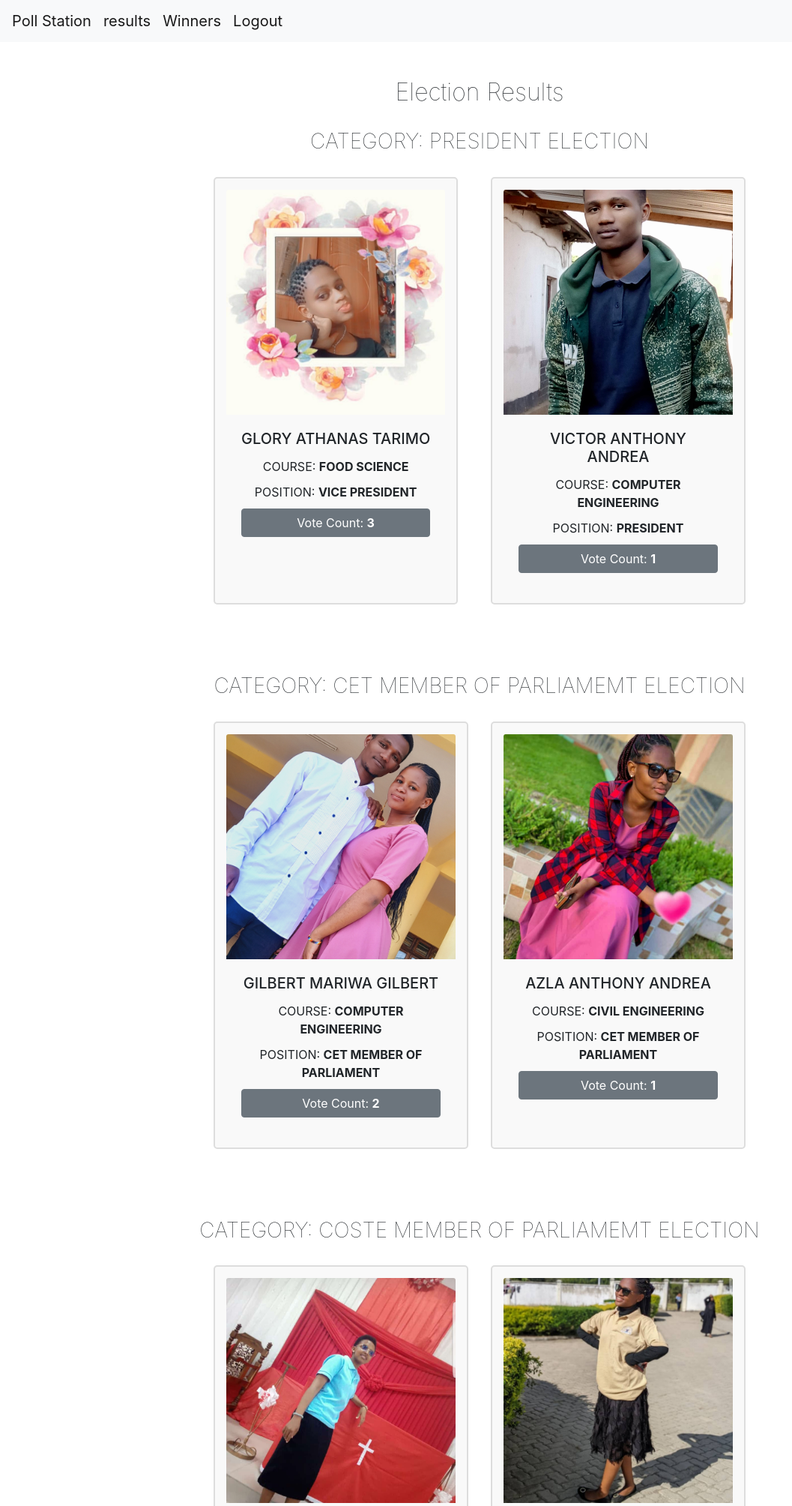
After one commit to TDP-Tech/Voting-System-using-OTP-Authentication, a Django app: page /election-results/ in a window 1280 px wide. The commit adds this page. Shown: the top 2008 px of the page at 75% size, without its empty margins (0-1057 px from the left). Run offline with Django 5.2, Linux system fonts and the light colour scheme; a user stored in the database is signed in; data comes from the database, SQL or seed files in the repository; both versions use the stored data as it was after the commit; some libraries are stand-ins or nearby versions.

Commit message:
winners, results, confetti, voting duration

```diff
--- a/election/models.py
+++ b/election/models.py
@@ -65,6 +65,8 @@ class Student(AbstractBaseUser, PermissionsMixin):
 
 class Category(models.Model):
     category_name = models.CharField(max_length=100, unique=True)
+    voting_start_time = models.DateTimeField(null=True, blank=True)
+    voting_end_time = models.DateTimeField(null=True, blank=True)
 
     def __str__(self):
         return self.category_name
--- /dev/null
+++ b/election/templates/electionresults.html
@@ -0,0 +1,62 @@
+{% extends "base.html" %}
+{% block title %}Election Results{% endblock %}
+{% block content %}
+<style>
+    .card {
+        display: flex;
+        flex-direction: column;
+    }
+    .card-body {
+        display: flex;
+        flex-direction: column;
+        justify-content: space-between;
+    }
+    .card-img-top {
+        object-fit: cover;
+        height: 300px; /* Adjust the height as necessary */
+    }
+    .h1tag {
+        font-weight: lighter;
+        margin-bottom: 30px;
+    }
+    .result-card {
+        border: 2px solid #ddd;
+        border-radius: 5px;
+        padding: 15px;
+        margin-bottom: 20px;
+        background-color: #f9f9f9;
+    }
+    .result-card h4 {
+        margin: 0;
+        font-weight: bold;
+    }
+    .result-card p {
+        margin: 5px 0;
+    }
+</style>
+
+<div class="container mt-5">
+    <h2 class="text-center h1tag">Election Results</h2>
+
+    {% for category in categories %}
+        <div class="text-center mb-5">
+            <h3 class="h1tag">CATEGORY: {{ category.category_name }} ELECTION</h3>
+            <div class="row justify-content-center">
+                {% for candidate in category.candidates_with_votes %}
+                    <div class="col-md-4 mb-4 d-flex align-items-stretch">
+                        <div class="result-card">
+                            <img src="{{ candidate.image.url }}" class="card-img-top" alt="Candidate Image">
+                            <div class="card-body text-center">
+                                <h5>{{ candidate.first_name|upper }} {{ candidate.middle_name|upper }} {{ candidate.last_name|upper }}</h5>
+                                <p>COURSE: <b>{{ candidate.course|upper }}</b></p>
+                                <p>POSITION: <b>{{ candidate.position|upper }}</b></p>
+                                <p class="btn btn-secondary">Vote Count: <b>{{ candidate.vote_count }}</b></p>
+                            </div>
+                        </div>
+                    </div>
+                {% endfor %}
+            </div>
+        </div>
+    {% endfor %}
+</div>
+{% endblock %}
--- a/election/urls.py
+++ b/election/urls.py
@@ -1,5 +1,5 @@
 from django.urls import path
-from .views import login_view, vote_view, already_voted,thank_you_view, register_view, otp_verification_view, logout_view
+from .views import login_view, vote_view, already_voted,thank_you_view, register_view, otp_verification_view, logout_view, winners_view, election_results_view
 from django.conf import settings
 from django.conf.urls.static import static
 
@@ -9,8 +9,11 @@ urlpatterns = [
     path('vote/', vote_view, name='vote'),
     path('thank_you/', thank_you_view, name='thank_you'),
     path('already_voted/',already_voted, name='already_voted'),
-     path('otp/', otp_verification_view, name='otp_verification'),
-     path('logout/', logout_view, name='logout'),
+    path('otp/', otp_verification_view, name='otp_verification'),
+    path('logout/', logout_view, name='logout'),
+
+    path('election-results/', election_results_view, name='election_results'),
+    path('winners/', winners_view, name='winners'),
 
 ]
 if settings.DEBUG:
--- a/election/utils.py
+++ /dev/null
@@ -1,5 +0,0 @@
-from .models import Student  # Adjust the import path as per your project structure
-
-def get_user_public_key(student_id):
-    student = Student.objects.get(student_id=student_id)
-    return student.public_key  # Replace with the actual field name where you store the public key
--- a/election/views.py
+++ b/election/views.py
@@ -2,16 +2,18 @@
 from django.shortcuts import render, redirect
 from django.contrib.auth import authenticate, login, logout
 from django.contrib.auth.decorators import login_required
-from .forms import LoginForm, VoteForm, RegistrationForm
-from election.models import Vote, Candidate, Category
 from django.contrib import messages
 from django.http import JsonResponse
-import json, base64
 from django.core.mail import send_mail
 from django.views.decorators.csrf import csrf_exempt
 from cryptography.hazmat.primitives.asymmetric import ec
 from cryptography.hazmat.primitives import hashes
-from .utils import get_user_public_key
+from django.http import HttpResponseBadRequest, JsonResponse
+from django.db.models import Count, Max, Q
+# from .utils import get_user_public_key
+from election.models import Vote, Candidate, Category
+from .forms import LoginForm, VoteForm, RegistrationForm
+import json, base64
 
 def register_view(request):
     if request.method == 'POST':
@@ -33,10 +35,11 @@ def login_view(request):
             user = authenticate(request, student_id=student_id, password=password)
             if user is not None:
                 login(request, user)
-                otp = user.generate_otp()  # Assuming you have a method to generate OTP for the user
+                otp = user.generate_otp()
+                user_name = user.student_id
                 send_mail(
-                    'Your OTP Code',
-                    f'Your OTP code is {otp}',
+                    'OTP Code for Authenticating you in Poll Station',
+                    f'{user_name} your OTP code is {otp}, it will expire within 10 minutes',
                     'tanzaniadigitalprojectstech@gmail.com',
                     [user.email],
                     fail_silently=False,
@@ -57,8 +60,7 @@ def otp_verification_view(request):
     if request.method == 'POST':
         otp_entered = request.POST.get('otp_code')
         if request.user.is_authenticated and request.user.is_otp_valid(otp_entered):
-            # Assuming is_otp_valid is a method in your User model to validate OTP
-            return redirect('vote')  # Redirect to vote page upon successful OTP verification
+            return redirect('vote')
         else:
             messages.error(request, 'Invalid OTP or OTP has expired')
     return render(request, 'otp_verification.html')
@@ -66,67 +68,18 @@ def otp_verification_view(request):
 ############ END OF OTP VERIFICATION ###########
 
 ################ FINGERPRINT VERIFICATION ##############
-@csrf_exempt
-def fingerprint_auth_view(request):
-    if request.method == 'POST':
-        # Verify the fingerprint credential here
-        credential = json.loads(request.body)
-        # If verification is successful
-        if verify_credential(credential):
-            login(request, request.user)
-            return JsonResponse({'status': 'success'})
-        else:
-            return JsonResponse({'status': 'failure'}, status=400)
+############ END OF FINGERPRINT VERIFICATION ###########
 
-
-def verify_credential(credential):
-    # Decode and verify the credential with your server-side logic
-    client_data = base64.urlsafe_b64decode(credential['response']['clientDataJSON'])
-    authenticator_data = base64.urlsafe_b64decode(credential['response']['authenticatorData'])
-    signature = base64.urlsafe_b64decode(credential['response']['signature'])
-    public_key = get_user_public_key(credential['id'])
-
-    verifier = ec.ECDSA(hashes.SHA256())
-    try:
-        verifier.update(client_data + authenticator_data)
-        public_key.verify(signature, verifier.finalize())
-        return True
-    except Exception as e:
-        print(f"Verification failed: {str(e)}")
-        return False
-
-
-
-############ END OF FINGERPRINT VERIFICATION ###########
-# @login_required
-# def vote_view(request):
-#     if request.method == 'POST':
-#         form = VoteForm(request.POST)
-#         if form.is_valid():
-#             if not Vote.objects.filter(student=request.user).exists():
-#                 candidate = form.cleaned_data['candidate']
-#                 Vote.objects.create(student=request.user, candidate=candidate)
-#                 return redirect('thank_you')
-#             else:
-#                 return render(request, 'already_voted.html')
-#     else:
-#         form = VoteForm()
-#     return render(request, 'vote.html', {'form': form})
-
-from django.http import HttpResponseBadRequest
-
-from django.db.models import Count
-
-from django.db.models import Max
-
-from django.db.models import Count, Max
-from django.http import JsonResponse
-
-from django.db.models import Count, Max, Q
+# election/views.py
+from django.utils import timezone
+from pytz import timezone as pytz_timezone
 
 @login_required
 def vote_view(request):
+    tanzania_tz = pytz_timezone('Africa/Dar_es_Salaam')
     categories_with_candidates = Category.objects.filter(candidate__isnull=False).distinct()
+
+    current_time = timezone.now().astimezone(tanzania_tz)
 
     if request.method == 'POST':
         selected_candidate_id = request.POST.get('candidate')
@@ -150,8 +103,17 @@ def vote_view(request):
         except Category.DoesNotExist:
             return HttpResponseBadRequest('Invalid category selection.')
 
-    categories_with_candidates = Category.objects.filter(candidate__isnull=False).distinct()
     for category in categories_with_candidates:
+        if category.voting_start_time and current_time < category.voting_start_time:
+            category.voting_status = 'Not Started'
+            category.remaining_time = category.voting_start_time - current_time
+        elif category.voting_end_time and current_time > category.voting_end_time:
+            category.voting_status = 'Ended'
+            category.remaining_time = 0
+        else:
+            category.voting_status = 'Ongoing'
+            category.remaining_time = category.voting_end_time - current_time if category.voting_end_time else 0
+
         candidates = category.candidate_set.annotate(vote_count=Count('vote')).order_by('-vote_count')
         category.candidates_with_votes = candidates
         category.user_has_voted = Vote.objects.filter(student=request.user, category=category).exists()
@@ -167,6 +129,51 @@ def vote_view(request):
             category.tied_candidates = []
 
     return render(request, 'vote.html', {'categories': categories_with_candidates})
+
+
+# @login_required
+# def vote_view(request):
+#     categories_with_candidates = Category.objects.filter(candidate__isnull=False).distinct()
+
+#     if request.method == 'POST':
+#         selected_candidate_id = request.POST.get('candidate')
+#         category_id = request.POST.get('category')
+
+#         if not selected_candidate_id:
+#             return render(request, 'vote.html', {'categories': categories_with_candidates, 'error_message': "You haven't selected any leader. Refresh the page and select a leader, then click the Submit Vote button."})
+
+#         if Vote.objects.filter(student=request.user, category_id=category_id).exists():
+#             return redirect('already_voted')
+
+#         try:
+#             candidate = Candidate.objects.get(id=selected_candidate_id)
+#             category = Category.objects.get(id=category_id)
+
+#             Vote.objects.create(student=request.user, candidate=candidate, category=category)
+#             return redirect('thank_you')
+
+#         except Candidate.DoesNotExist:
+#             return HttpResponseBadRequest('Invalid candidate selection.')
+#         except Category.DoesNotExist:
+#             return HttpResponseBadRequest('Invalid category selection.')
+
+#     categories_with_candidates = Category.objects.filter(candidate__isnull=False).distinct()
+#     for category in categories_with_candidates:
+#         candidates = category.candidate_set.annotate(vote_count=Count('vote')).order_by('-vote_count')
+#         category.candidates_with_votes = candidates
+#         category.user_has_voted = Vote.objects.filter(student=request.user, category=category).exists()
+
+#         max_votes = candidates.first().vote_count if candidates else 0
+#         leading_candidates = candidates.filter(vote_count=max_votes)
+
+#         if leading_candidates.count() > 1:
+#             category.leading_candidate_id = None
+#             category.tied_candidates = [candidate.id for candidate in leading_candidates]
+#         else:
+#             category.leading_candidate_id = leading_candidates.first().id if leading_candidates else None
+#             category.tied_candidates = []
+
+#     return render(request, 'vote.html', {'categories': categories_with_candidates})
 
 # API endpoint to fetch updated vote counts and leader information
 def get_vote_counts(request):
@@ -188,19 +195,41 @@ def get_vote_counts(request):
 
     return JsonResponse({'categories': data})
 
-
-
-
-
-
-
-
-
-
-
-
 def thank_you_view(request):
     return render(request, 'thank_you.html')
 
 def already_voted(request):
     return render(request, 'already_voted.html')
+
+@login_required
+def election_results_view(request):
+    tanzania_tz = pytz_timezone('Africa/Dar_es_Salaam')
+    categories_with_candidates = Category.objects.filter(candidate__isnull=False).distinct()
+    current_time = timezone.now().astimezone(tanzania_tz)
+
+    for category in categories_with_candidates:
+        candidates = category.candidate_set.annotate(vote_count=Count('vote')).order_by('-vote_count')
+        category.candidates_with_votes = candidates
+
+    return render(request, 'electionresults.html', {'categories': categories_with_candidates})
+
+@login_required
+def winners_view(request):
+    tanzania_tz = pytz_timezone('Africa/Dar_es_Salaam')
+    categories_with_candidates = Category.objects.filter(candidate__isnull=False).distinct()
+    current_time = timezone.now().astimezone(tanzania_tz)
+
+    all_winners = []
+
+    for category in categories_with_candidates:
+        # Check if voting time is finished
+        if category.voting_end_time and current_time > category.voting_end_time:
+            candidates = category.candidate_set.annotate(vote_count=Count('vote')).order_by('-vote_count')
+            max_votes = candidates.first().vote_count if candidates else 0
+            winners = candidates.filter(vote_count=max_votes)
+            all_winners.extend(winners)  # Add winners to the list
+
+    # Remove duplicates while maintaining order
+    all_winners = list(dict.fromkeys(all_winners))
+
+    return render(request, 'winners.html', {'winners': all_winners})
--- a/templates/base.html
+++ b/templates/base.html
@@ -6,11 +6,16 @@
     <meta name="viewport" content="width=device-width, initial-scale=1, shrink-to-fit=no">
     <title>{% block title %}Student Poll{% endblock %}</title>
     <link href="https://stackpath.bootstrapcdn.com/bootstrap/4.5.2/css/bootstrap.min.css" rel="stylesheet">
+    <link rel="stylesheet" href="https://cdnjs.cloudflare.com/ajax/libs/font-awesome/6.0.0-beta3/css/all.min.css">
+    <!-- Include CanvasConfetti Library -->
+    <script src="https://cdn.jsdelivr.net/npm/canvas-confetti@latest"></script>
 </head>
 <body>
     <nav class="navbar navbar-expand-lg navbar-light bg-light">
         <a class="navbar-brand" href="{% url 'vote' %}">Poll Station</a>
         {% if user.is_authenticated %}
+            <a class="navbar-brand" href="{% url 'election_results' %}">results</a>
+            <a class="navbar-brand" href="{% url 'winners' %}">Winners</a>
             <a class="navbar-brand" href="{% url 'logout' %}">Logout</a>
         {% else %}
             <a class="navbar-brand" href="{% url 'login' %}">Signin</a>
```
Also changed, not shown: election/admin.py (+27 -7 lines), election/templates/vote.html (+38 -29 lines), election/templates/winners.html (added, +123 -0 lines), db.sqlite3, election/forms.py (line endings or trailing spaces), election/migrations/0004_category_voting_end_category_voting_start.py (added), election/migrations/0005_remove_category_voting_end_and_more.py (added), election/migrations/0006_category_voting_end_time_category_voting_start_time.py (added), media/candidates/Dada.jpeg (added), media/candidates/Glory.jpeg (added), media/candidates/Glory_fav_pic.jpeg (added).
